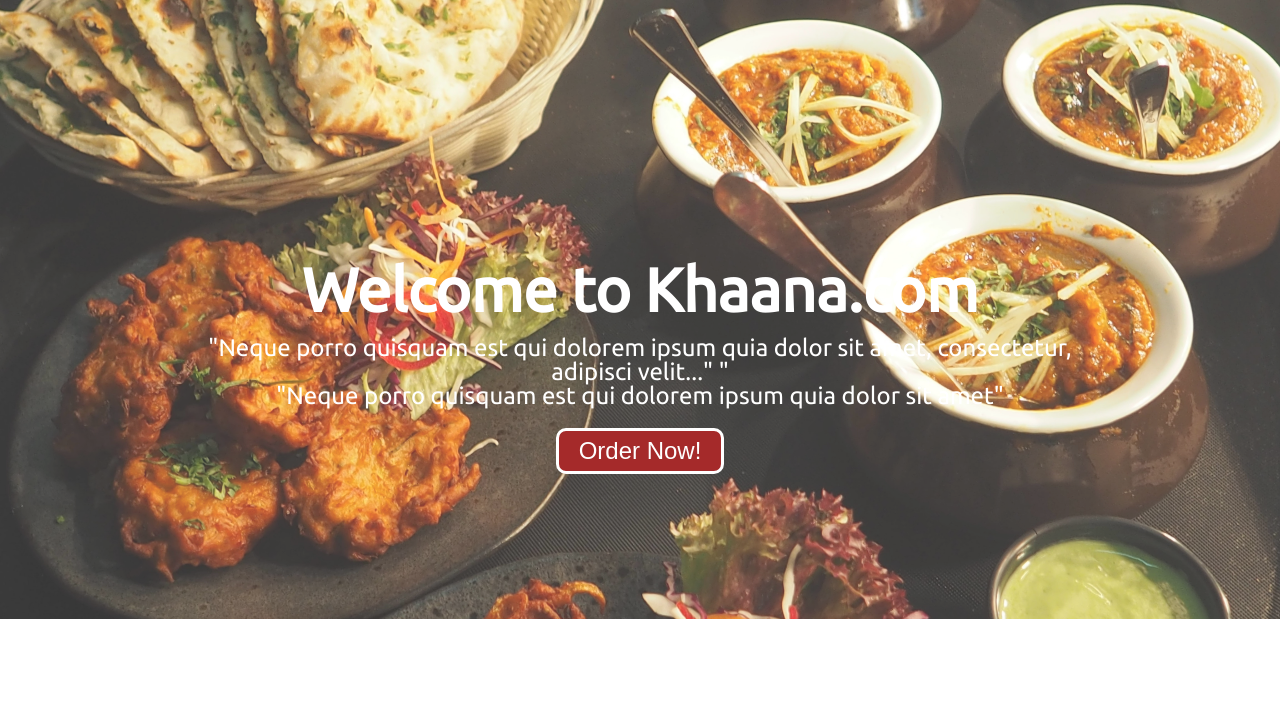
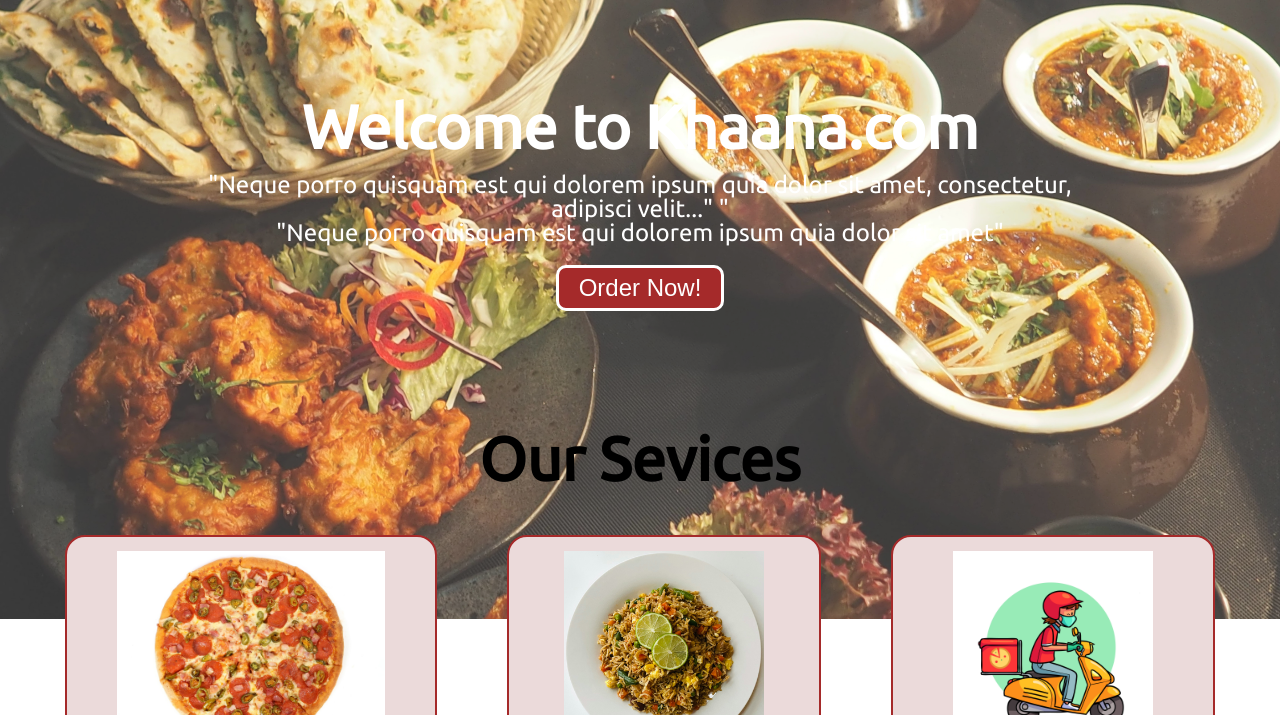
Before and after one commit to amitjaiswar1502/khaana.com, a plain HTML site: page index.html in a window 1280 px wide. Shown: the part 85-800 px from the top of the page. Drawn offline with Linux system fonts and the light colour scheme.

Commit message:
Update style.css

```diff
--- a/CSS/style.css
+++ b/CSS/style.css
@@ -72,7 +72,7 @@
     padding: 3px 200px;
     justify-content: center;
     align-items: center;
-    height: 731px;
+    height: 406px;
 }
 
 #home::before{
```
